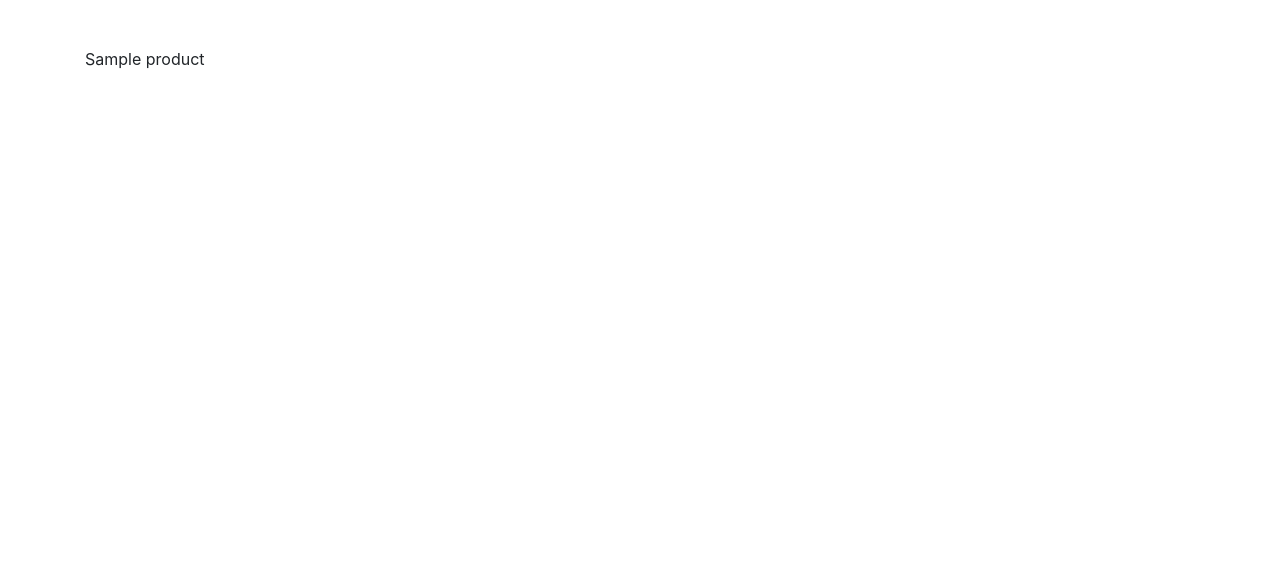
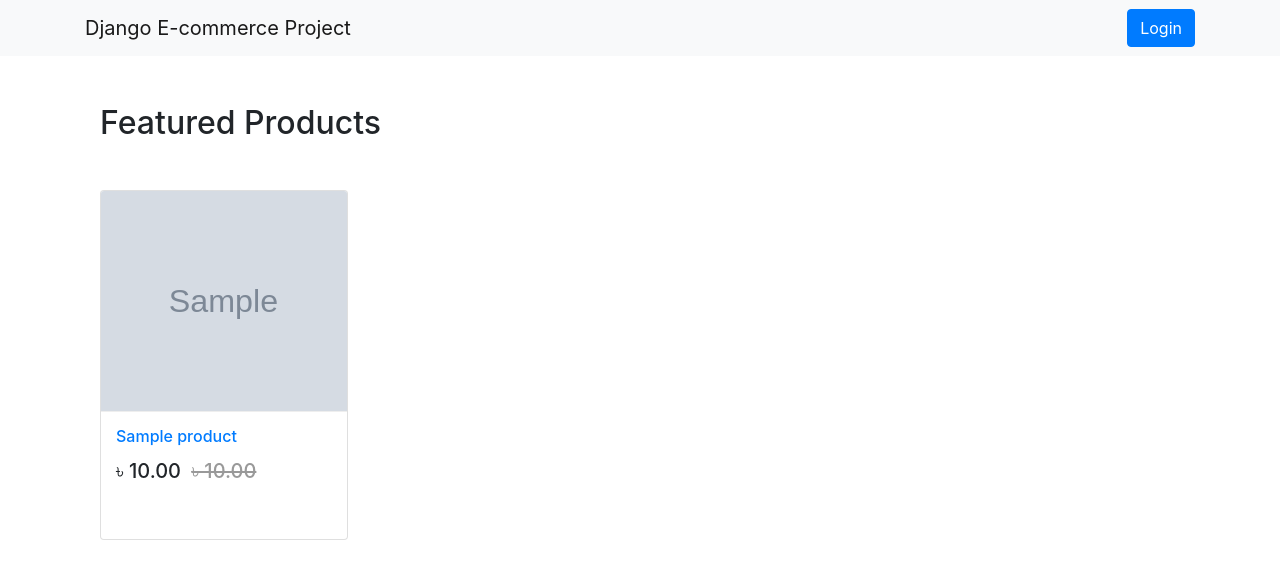
Before and after one commit to sakil-islam/Ecommerce_Project------------Django, a Django app: page / in a window 1280 px wide. Before the commit the part shown is almost empty. Shown: the top 579 px of the page. Run offline with Django 3.2, Linux system fonts and the light colour scheme; tables that the repository leaves empty hold one stand-in row (values such as "Sample post"); grey boxes marked "Sample" are stand-in pictures; some libraries are stand-ins or nearby versions.

Commit message:
Design home page using css base & navbar

```diff
--- a/templates/App_Shop/home.html
+++ b/templates/App_Shop/home.html
@@ -1,6 +1,26 @@
 {% extends 'base.html' %}
 {% block body_block %}
-{% for product in object_list %}
-  <br>{{product.name}}<br>
-{% endfor %}
+<div class="container my-5">
+  <h2 class="my-5">Featured Products</h2>
+  <div class="row">
+    {% for product in object_list %}
+    <div class="col-sm-12 col-lg-3 col-md-2">
+      <figure class="card card-product">
+        <div class="img-wrap">
+          <img src="/media/{{product.mainimage}}" style="width:100%; height:300px;">
+        </div>
+        <figcaption class="info-wrap">
+          <h6 class="title"><a href="#">{{product.name}}</a></h6>
+          <div class="action-wrap">
+            <div class="price-wrap h5">
+              <span class="price-new">&#2547; {{product.price|floatformat:2}}</span>
+              <span class="price-old"><strike>&#2547; {{product.old_price|floatformat:2}}</strike></span>
+            </div>
+          </div>
+        </figcaption>
+      </figure>
+    </div>
+    {% endfor %}
+  </div>
+</div>
 {% endblock %}
--- a/templates/base.html
+++ b/templates/base.html
@@ -9,10 +9,64 @@
   <link href="https://cdnjs.cloudflare.com/ajax/libs/font-awesome/5.10.2/css/all.css" rel="stylesheet">
   <link rel="stylesheet" href="{% static 'css/main.css' %}">
   <title>{% block title_block %} E-commerce {% endblock %}</title>
+  <style>
+  .card {
+    height: 350px;
+  }
+
+  .card-product:after {
+    content: "";
+    display: table;
+    clear: both;
+    visibility: hidden;
+  }
+  .card-product .price-new, .card-product .price {
+    margin-right: 5px;
+  }
+
+  .card-product .price-old {
+    color: #999;
+  }
+
+  .card-product .img-wrap {
+    border-radius: 3px 3px 0 0;
+    overflow: hidden;
+    position: relative;
+    height: 220px;
+    text-align: center;
+  }
+
+  .card-product .img-wrap img {
+    max-height: 100%;
+    max-width: 100%;
+    object-fit: cover;
+  }
+
+  .card-product .info-wrap {
+    overflow: hidden;
+    padding: 15px;
+    border-top: 1px solid #eee;
+  }
+
+  .card-product .action-wrap {
+    padding-top: 4px;
+    margin-top: 4px;
+  }
+
+  .card-product .bottom-wrap {
+    padding: 15px;
+    border-top: 1px solid #eee;
+  }
+
+  .card-product .title {
+    margin-top: 0px;
+  }
+
+  </style>
 </head>
 <body>
-  <!-- {% include 'navbar.html' %} -->
-  <div class="container" style="padding-top: 15px">
+  {% include 'navbar.html' %}
+  <div class="container">
     <div class="messages container mt-2">
       {% if messages %}
         {% for message in messages %}
--- a/templates/navbar.html
+++ b/templates/navbar.html
@@ -0,0 +1,32 @@
+<nav class="navbar navbar-expand-lg navbar-light bg-light">
+  <div class="container">
+    <a class="navbar-brand" href="{% url 'App_Shop:home' %}">Django E-commerce Project</a>
+    <button type="button" class="navbar-toggler" data-toggle="collapse" data-target="#navbarNav" aria-controls="navbarNav" aria-expanded="false" aria-label="Toggle navigation"><span class="navbar-toggler-icon"></span>
+    </button>
+    <div class="collapse navbar-collapse" id="navbarNav">
+      <ul class="navbar-nav ml-auto">
+        {% if request.user.is_authenticated %}
+        <li class="nav-item">
+              <i class="fa fa-shopping-cart"></i> Cart
+        </li>
+        <li class="nav-item">
+
+        </li>
+        <li class="nav-item dropdown">
+          <a class="nav-link dropdown-toggle" href="#" id="navbarDropdown" role="button" data-toggle="dropdown" aria-haspopup="true" aria-expanded="false"><i class="fas fa-user-tie"></i> {{request.user.profile.username}}</a>
+          <div class="dropdown-menu" aria-labelledby="nabbarDropdown">
+            <a class="dropdown-item" href="{% url 'App_Login:profile' %}">Profile</a>
+            <a class="dropdown-item" href="#">Orders</a>
+            <div class="dropdown-divider"></div>
+            <a class="dropdown-item" href="{% url 'App_Login:logout' %}">Logout</a>
+          </div>
+        </li>
+        {% else %}
+        <li class="nav-item">
+          <a href="{% url 'App_Login:login' %}" class="btn btn-primary">Login</a>
+        </li>
+        {% endif %}
+      </ul>
+    </div>
+  </div>
+</nav>
```
